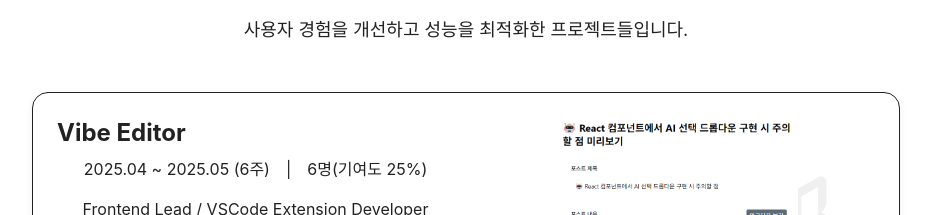
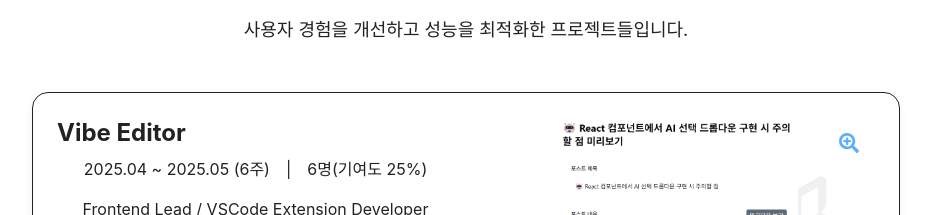
Before and after one commit to JEmilyKoo/portfolio, a Next.js app: page / in a window 1280 px wide. Shown: the part 3460-3675 px from the top of the page, without its empty margins (174-1105 px from the left). Built offline with nearby package versions, Linux system fonts and the light colour scheme.

Commit message:
feat: 확대 이미지 추가

```diff
--- a/components/ProjectCard.tsx
+++ b/components/ProjectCard.tsx
@@ -220,8 +220,12 @@
                         />
                       ))}
                     </div>
+
                   </>
                 )}
+                <div className='p-2 absolute top-2 bg-white rounded-full opacity-80 right-2 flex items-center gap-2'>
+                  <FaSearchPlus className='text-primary text-xl' />
+                </div>
               </>
             ) : (
               <div className="w-full h-full flex items-center justify-center text-subText ">
```
